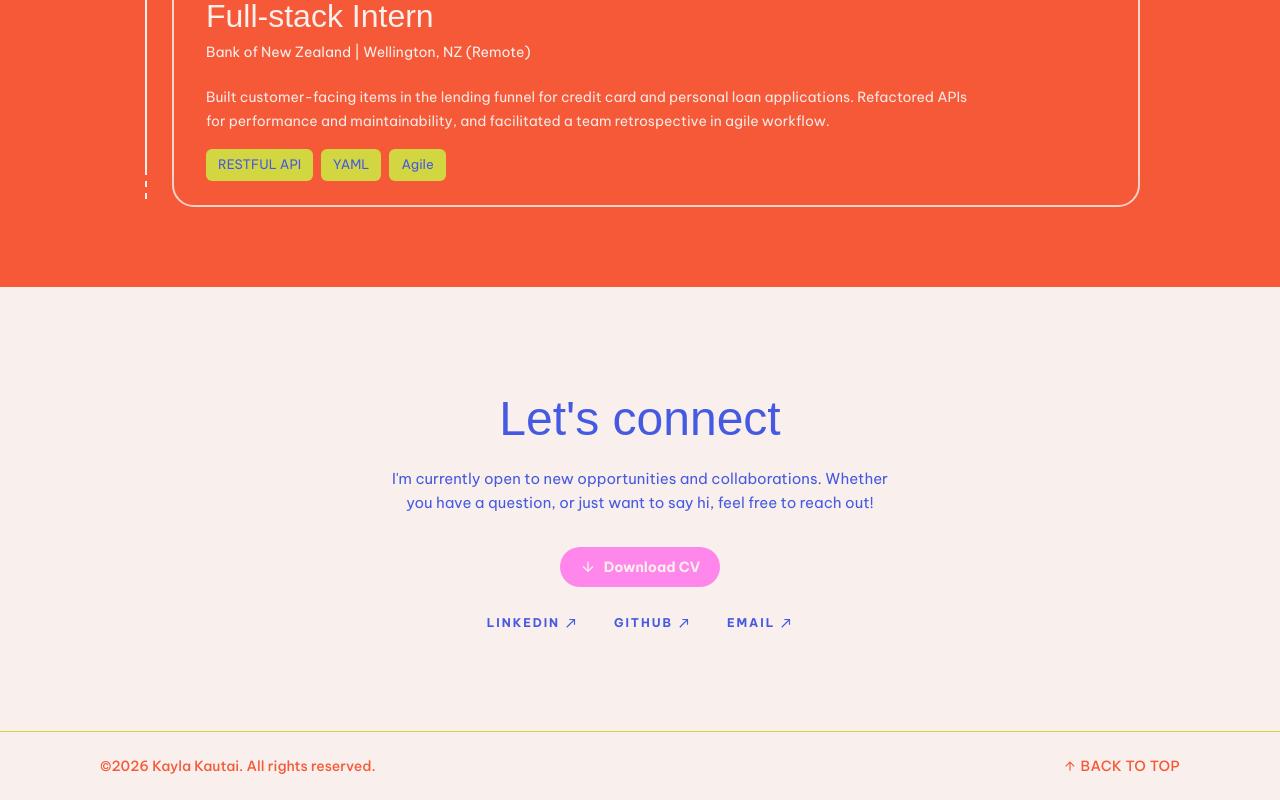
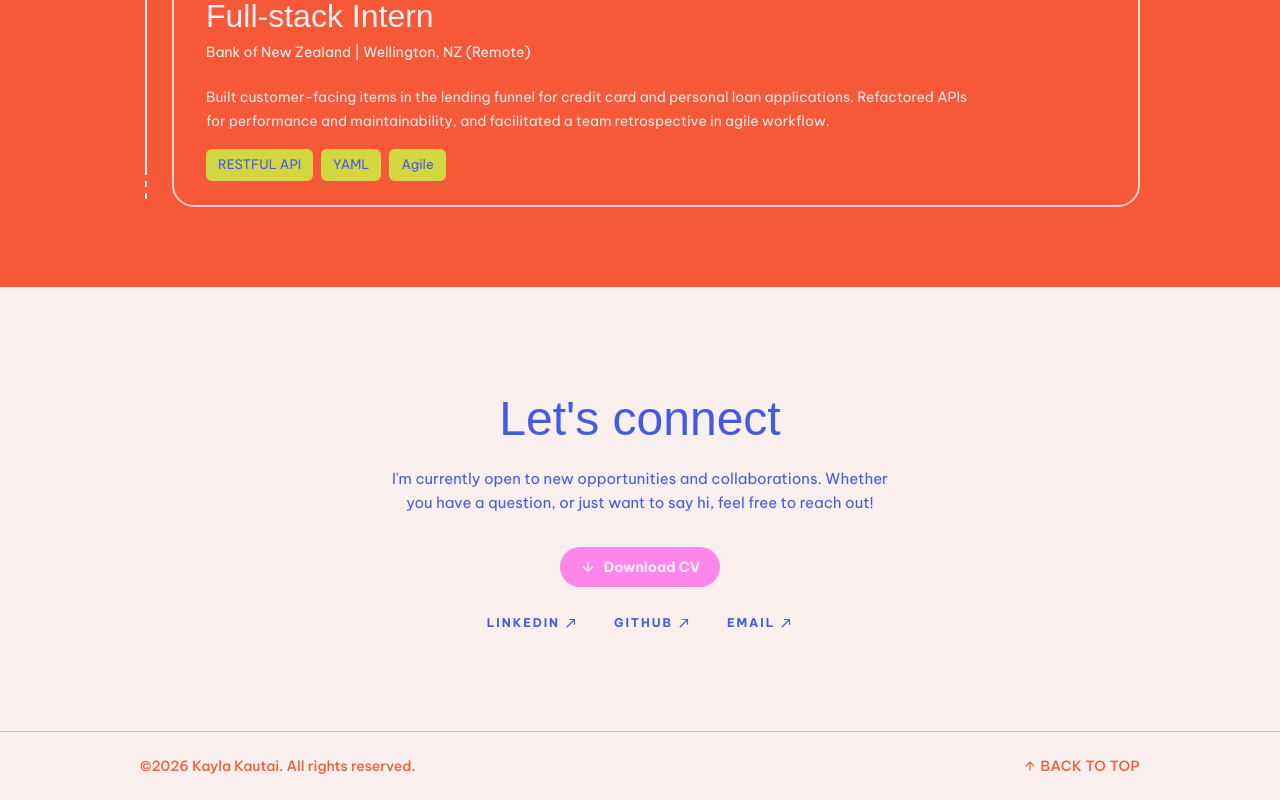
Before and after one commit to kkau201/portfolio, a Next.js app: page / in a window 1280 px wide. Shown: the part 3351-4151 px from the top of the page. Built offline with nearby package versions, Linux system fonts and the light colour scheme; a web font is replaced by a local one.

Commit message:
Centre align footer content for smaller screens

```diff
--- a/src/components/sections/Footer.tsx
+++ b/src/components/sections/Footer.tsx
@@ -6,7 +6,7 @@ export function Footer() {
     <footer className="bg-oatmeal">
         <hr className="h-px bg-lime border-0"/>
         <div
-            className="mx-auto w-full max-w-page flex flex-col gap-3 py-6 text-sm font-medium text-tangerine sm:flex-row sm:items-center sm:justify-between">
+            className="page-wrap flex flex-col items-center gap-3 py-6 text-center text-sm font-medium text-tangerine sm:flex-row sm:justify-between sm:text-left">
             <p>{siteMeta.copyright}</p>
             <BackToTop/>
         </div>
```
